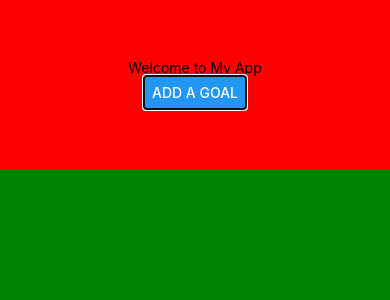
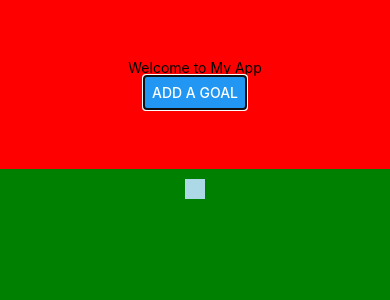
Before and after one commit to kai-zong/CS5500, a React Native app: screen / in a window 390 px wide. Shown: the top 300 px of the page. Built offline with nearby package versions, Linux system fonts and the light colour scheme.

Commit message:
add styling for texts and rounded corner

```diff
--- a/App.js
+++ b/App.js
@@ -28,9 +28,9 @@ const appName = "My App";
       </View>
       <View style={styles.bottomContainer}>
         <Input InputHandler={handleInputData} isVisible={modalVisibility} cancelHandler={handleCancel}/>
-
-        <Text>{text}</Text>
-
+        <View style={styles.textContainer}>
+        <Text style={styles.textStyle}>{text}</Text>
+        </View>
       <StatusBar style="auto" />
       </View>
     </SafeAreaView>
@@ -54,5 +54,15 @@ const styles = StyleSheet.create({
     flex: 4,
     alignItems: "center",
     backgroundColor: "green"
+  },
+  textStyle:{
+    fontSize: 20,
+    padding: 10,
+    borderRadius: 10,
+  },
+  textContainer:{
+    color: "darkblue",
+    marginVertical:10,
+    backgroundColor: "lightblue"
   }
 });
```
Also changed, not shown: components/Input.js (+6 -5 lines).
